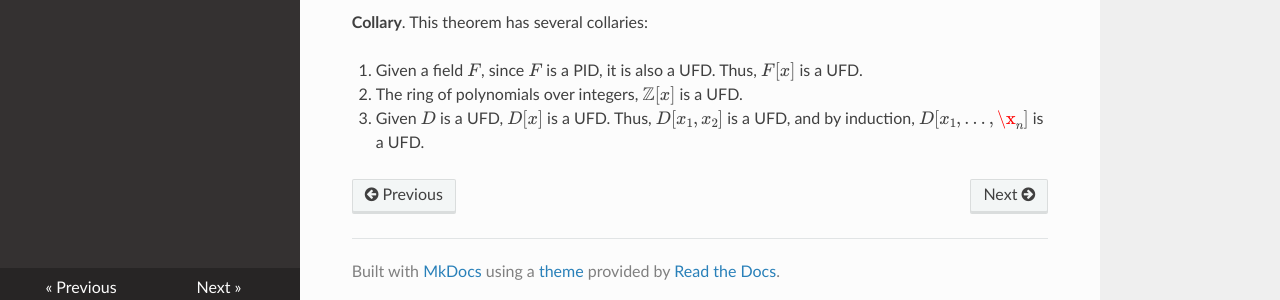
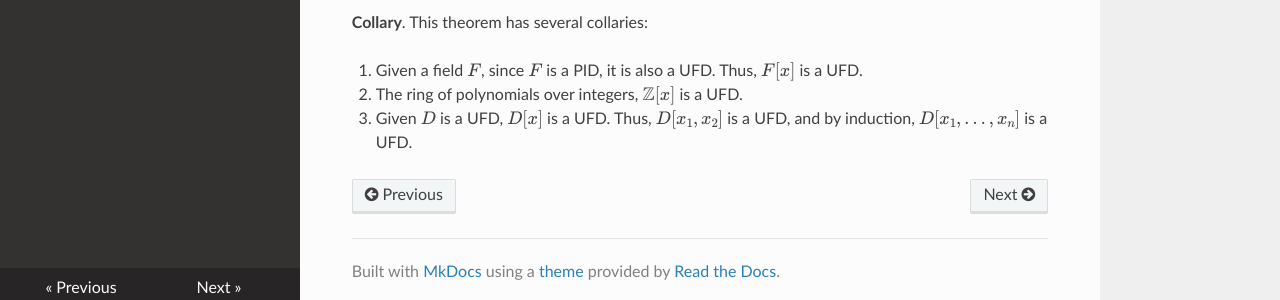
Before and after one commit to Indigo5684/Notes, an MkDocs documentation site: the page built from docs/math/abstract-algebra/18-integral-domains.md, in a window 1280 px wide and 900 px high, scrolled down 2300 px. Shown: the part 592-892 px from the top of the window. Built offline with MkDocs 1.6.1, drawn with Linux system fonts in a browser that asks for light colours; nearby versions of some CDN libraries.

Commit message:
Catchup 8

```diff
--- a/docs/math/abstract-algebra/18-integral-domains.md
+++ b/docs/math/abstract-algebra/18-integral-domains.md
@@ -98,4 +98,4 @@ As a direct consequence, we see the following.
 
 1. Given a field $F$, since $F$ is a PID, it is also a UFD. Thus, $F[x]$ is a UFD.
 2. The ring of polynomials over integers, $\mathbb{Z}[x]$ is a UFD.
-3. Given $D$ is a UFD, $D[x]$ is a UFD. Thus, $D[x_1, x_2]$ is a UFD, and by induction, $D[x_1, \ldots, \x_n]$ is a UFD.
+3. Given $D$ is a UFD, $D[x]$ is a UFD. Thus, $D[x_1, x_2]$ is a UFD, and by induction, $D[x_1, \ldots, x_n]$ is a UFD.
```
Also changed, not shown: docs/math/abstract-algebra/17-polynomial-rings.md (+1 -1 lines).
